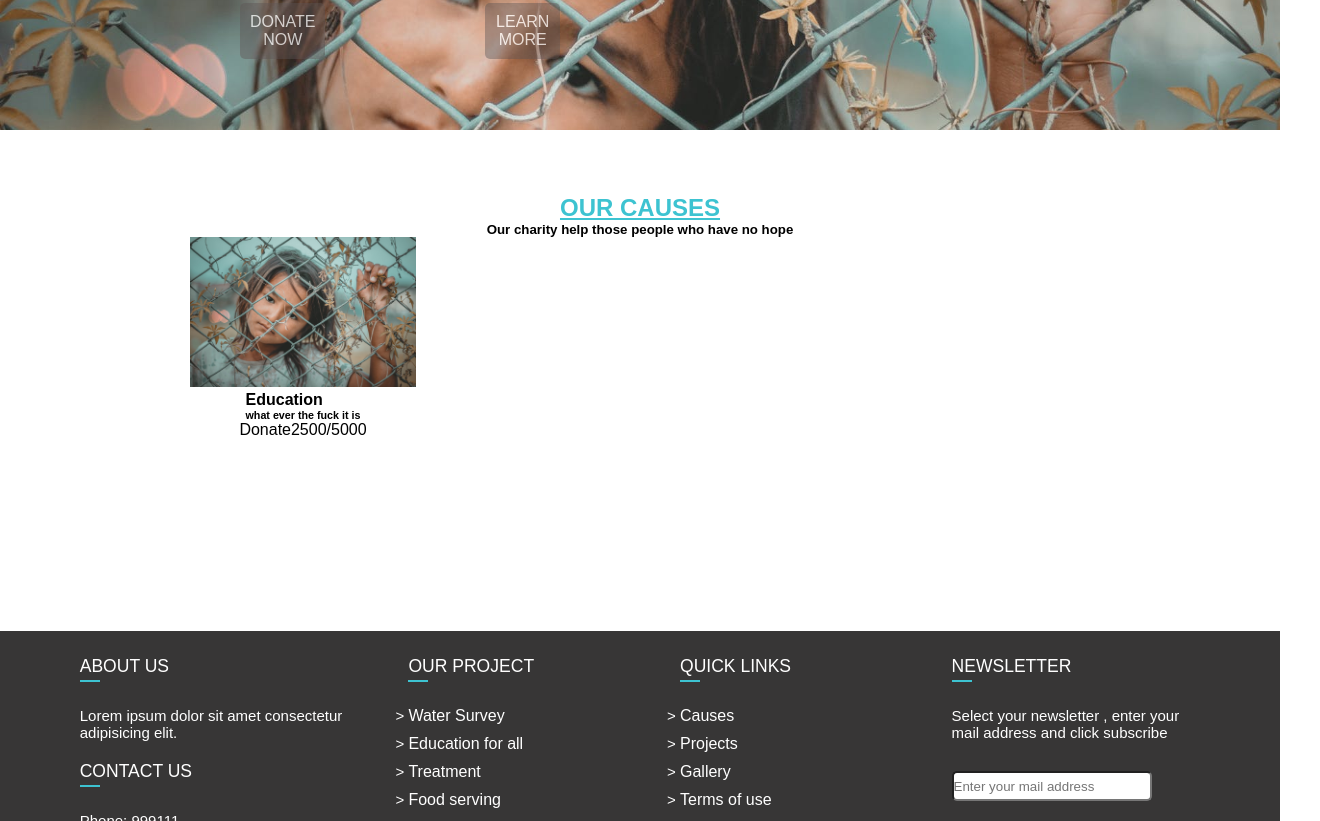
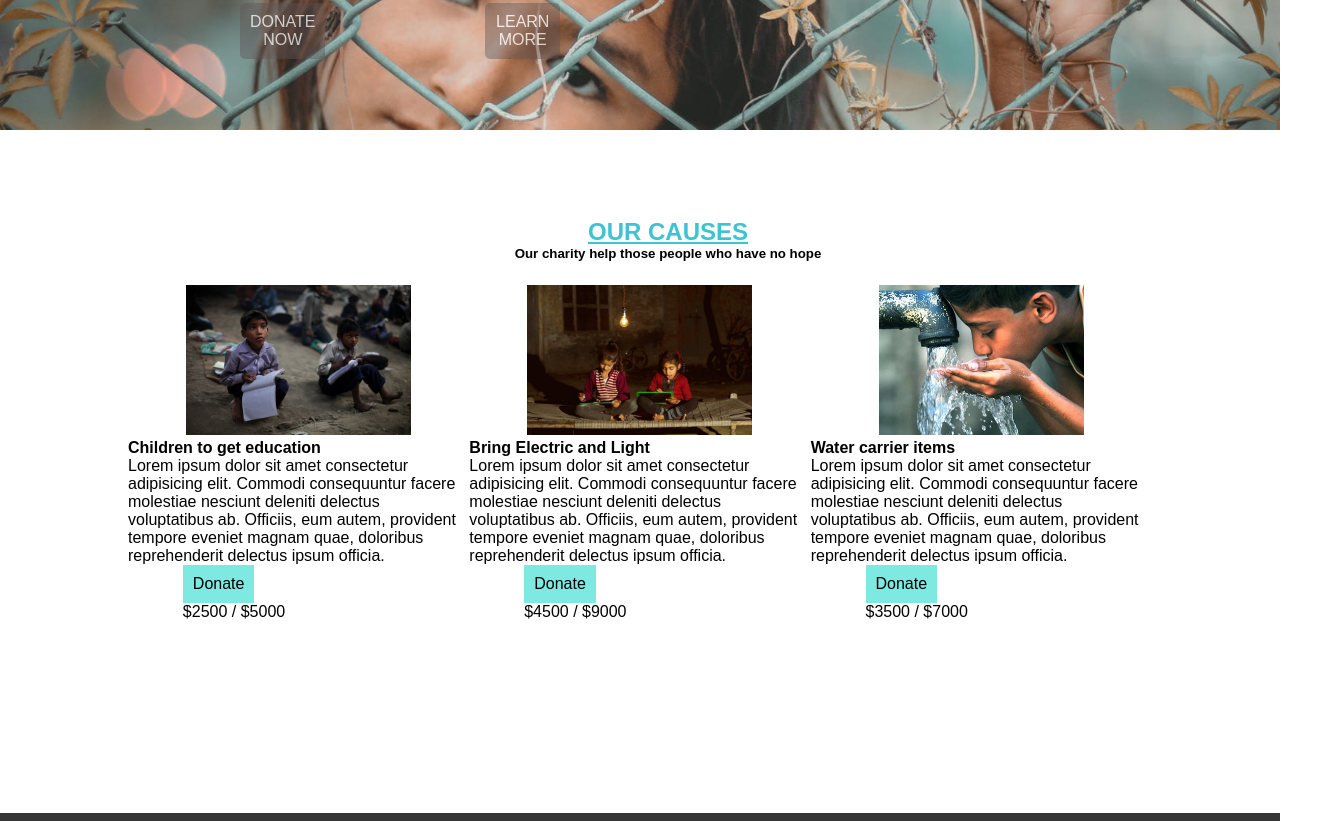
Before and after one commit to Chakshu1504/BBR-ASSIGNMENT, a plain HTML site: page BBR ASSIGNMENT/index.html in a window 1280 px wide. Shown: the part 594-1415 px from the top of the page, 1320 px wide, since content can reach past the window. Drawn offline with Linux system fonts and the light colour scheme.

Commit message:
OUR CAUSES SECTION ADDED

```diff
--- a/BBR ASSIGNMENT/index.html
+++ b/BBR ASSIGNMENT/index.html
@@ -66,7 +66,6 @@
     </div>
 
 
-    <section>
     <div class="causes">
         <div class="causes-header">
                 <h2>OUR CAUSES</h2>
@@ -75,32 +74,48 @@
         <div class="causes-card-container">
             <div class="causes-card">
                 <div>
-                        <img src="photos/girl image.jpeg" alt="girl">
+                    <img src="photos/education.jpeg" alt="">
                 </div>
                 <div>
-                        <h4>Education</h4>
-                        <h6>what ever the fuck it is</h6>
+                    <h4>Children to get education</h4>
+                    <p>Lorem ipsum dolor sit amet consectetur adipisicing elit. Commodi consequuntur facere molestiae nesciunt deleniti delectus voluptatibus ab. Officiis, eum autem, provident tempore eveniet magnam quae, doloribus reprehenderit delectus ipsum officia.</p>
                 </div>
-                    <div class="causes-card-footer">
-                        <div>
-
-                                Donate
-
+                <div class="donateinfo">
+                    <button>Donate</button>
+                    <p>$2500 / $5000</p>
+                </div>
             </div>
 
+            <div class="causes-card">
+                <div>
+                    <img src="photos/light.jpeg" alt="">
+                </div>
+                <div>
+                    <h4>Bring Electric and Light</h4>
+                    <p>Lorem ipsum dolor sit amet consectetur adipisicing elit. Commodi consequuntur facere molestiae nesciunt deleniti delectus voluptatibus ab. Officiis, eum autem, provident tempore eveniet magnam quae, doloribus reprehenderit delectus ipsum officia.</p>
+                </div>
+                <div class="donateinfo">
+                    <button>Donate</button>
+                    <p>$4500 / $9000</p>
+                </div>
+            </div>
 
+            <div class="causes-card">
                 <div>
-                            2500/5000
+                    <img src="photos/water.jpeg" alt="girl">
+                </div>
+                <div>
+                    <h4>Water carrier items</h4>
+                    <p>Lorem ipsum dolor sit amet consectetur adipisicing elit. Commodi consequuntur facere molestiae nesciunt deleniti delectus voluptatibus ab. Officiis, eum autem, provident tempore eveniet magnam quae, doloribus reprehenderit delectus ipsum officia.</p>
+                </div>
+                <div class="donateinfo">
+                    <button>Donate</button>
+                    <p>$3500 / $7000</p>
                 </div>
             </div>
         </div>
     </div>
-        </div>
-    </section>
 </main>
-
-
-
 
 
 
--- a/BBR ASSIGNMENT/style.css
+++ b/BBR ASSIGNMENT/style.css
@@ -322,3 +322,12 @@ main{
    border-radius: 5px;
    color: #fff;
 }
+
+.causes-header{
+    margin-top: 1.5em;
+    display: flex;
+    align-items: center;
+    justify-content: space-evenly;
+    margin-left: 5em;
+    padding : 0 1.5em 1.5em 0;
+}
```
Also changed, not shown: BBR ASSIGNMENT/photos/education.jpeg (added), BBR ASSIGNMENT/photos/light.jpeg (added), BBR ASSIGNMENT/photos/water.jpeg (added). Lines whose indentation alone changed are shown as unchanged.
